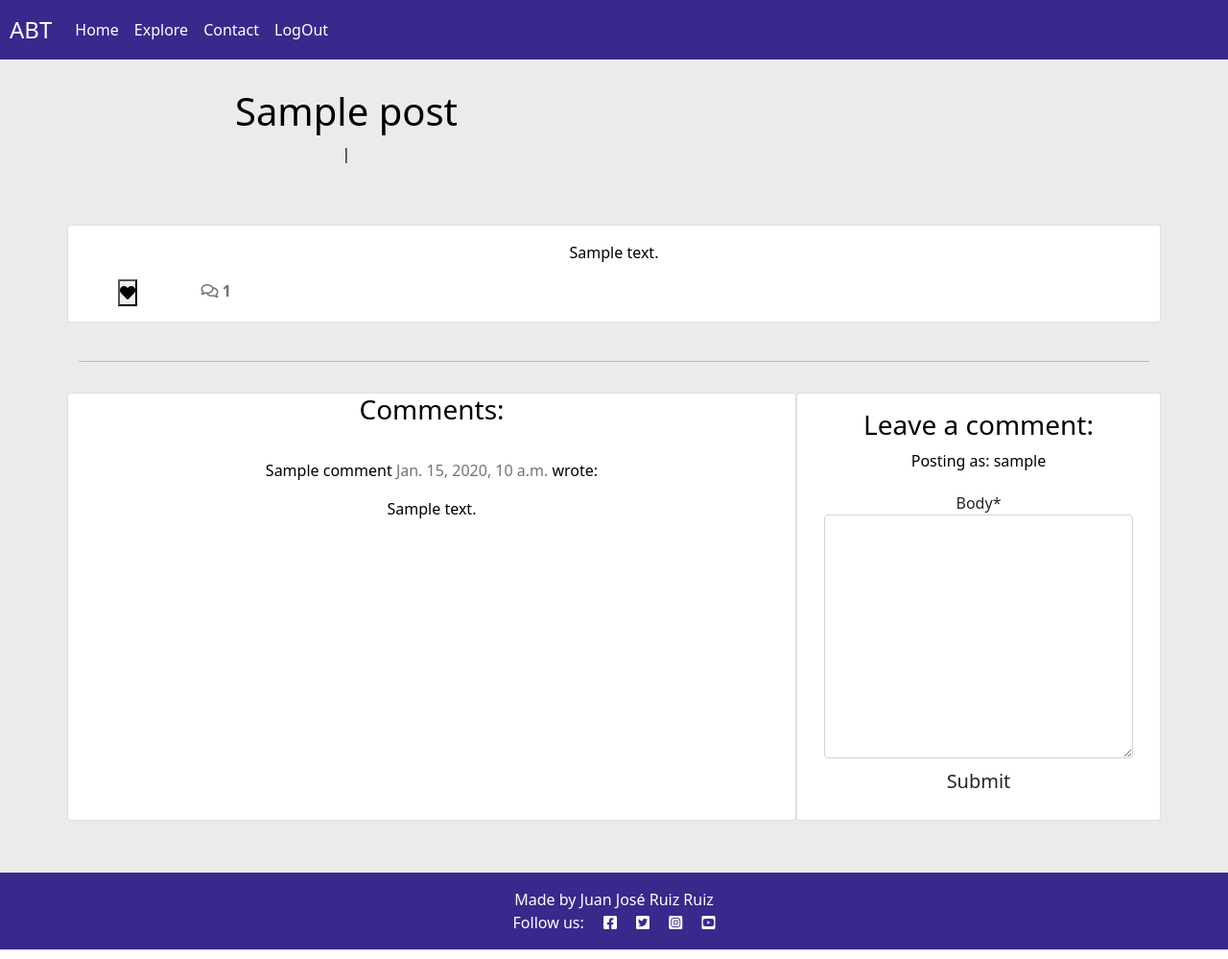
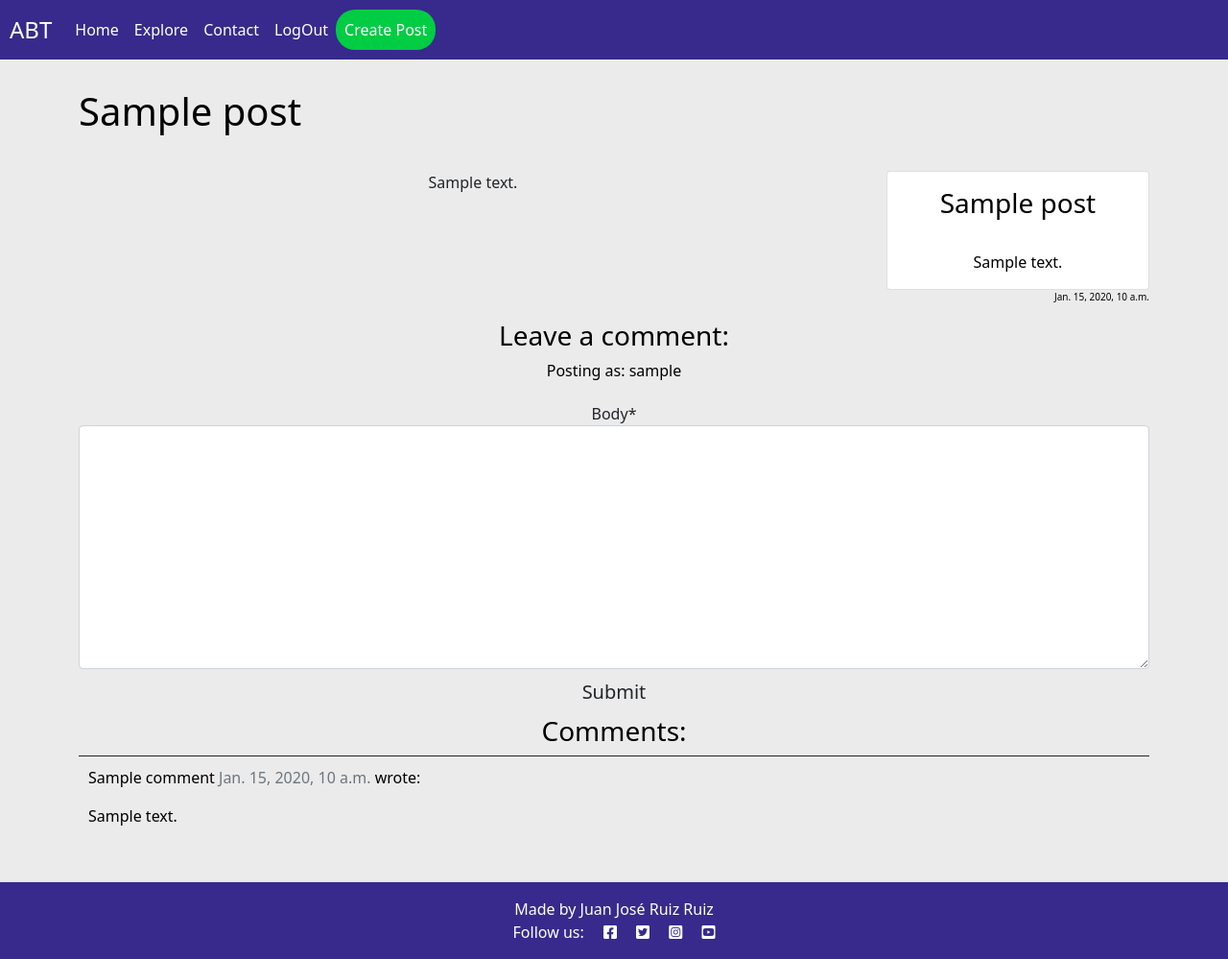
Before and after one commit to Deneb331/4P-WikiABT-JuanJoseRuizRuiz, a Django app: a page that uses templates/base.html in a window 1280 px wide. Shown: the whole page at 96% size. Run offline with Django 3.2, Linux system fonts and the light colour scheme; a user stored in the database is signed in; tables that the repository leaves empty hold one stand-in row (values such as "Sample post"); some libraries are stand-ins or nearby versions.

Commit message:
Add styling to detail page and test changes in contact form

```diff
--- a/static/css/style.css
+++ b/static/css/style.css
@@ -3,9 +3,14 @@
     padding: 0;
 }
 
+/* Adjust height only for html and body to fix footer positioning */
+html,
+body {
+    height: 100%;
+}
+
 body {
     width: 100%;
-    height: auto;
     background-color: rgb(235, 235, 235);
 }
 
@@ -26,8 +31,25 @@
 }
 
 .container {
+    width: 95%;
     text-align: center;
     margin: 30px auto;
+}
+
+
+/* Footer positioning fix */
+.wrapper {
+    display: flex;
+    flex-direction: column;
+    min-height: 100%;
+}
+
+.content {
+    flex: 1;
+}
+
+.footer {
+    flex-shrink: 0;
 }
 
 /* Navigation Bar */
@@ -54,6 +76,12 @@
 
 .active {
     color: white;
+}
+
+.btn-post {
+    background-color: #00cc44;
+    border-radius: 20px;
+    text-align: right;
 }
 
 /* Categories */
@@ -99,6 +127,56 @@
 
 .post-list li a:hover {
     color: #697bff;
+}
+
+/* Post detail */
+
+.post-title {
+    text-align: left;
+}
+
+.post-content {
+    display: flex;
+    flex-direction: row;
+    margin-top: 30px;
+}
+
+.post-content .info-box {
+    flex-basis: 25%;
+    margin-left: 20px;
+}
+
+.post-content .post-text {
+    flex-basis: 75%;
+}
+
+.post-content .post-text p:first-child {
+    margin-top: 0;
+}
+
+.info-box .card-body {
+    height: auto;
+}
+
+.post-subtitle {
+    font-size: 10px;
+    text-align: right;
+    margin-right: 10px;
+}
+
+/* Comment styling inside the post */
+
+.comment-form {
+    height: 100px;
+}
+
+.comment-btn {
+    margin-top: 20px;
+}
+
+.comments {
+    border-top: 1px solid;
+    text-align: left;
 }
 
 /* Form styling */
@@ -155,5 +233,7 @@
 /* Footer */
 
 footer {
+    width: 100%;
+    height: auto;
     background-color: #372A8C;
 }
--- a/templates/base.html
+++ b/templates/base.html
@@ -22,6 +22,7 @@
 </head>
 
 <body>
+    <div class="wrapper">
         <nav class="navbar navbar-expand-lg">
             <a class="navbar-brand" href="{% url 'wiki:index' %}">ABT</a>
             <button class="navbar-toggler" type="button" data-toggle="collapse" data-target="#navbarNavDropdown"
@@ -52,14 +53,21 @@
                     </li>
                     {% endif %}
                 </ul>
+                {% if user.is_authenticated %}
+                <ul class="navbar-nav ml-auto">
+                    <li class="nav-item">
+                        <a class="nav-link btn btn-post" href="{% url 'wiki:create_post' %}">Create Post</a>
+                    </li>
+                </ul>
+                {% endif %}
             </div>
         </nav>
-    <main>
+        <main class="content">
             {% block content %}
             <!--Content goes here-->
             {% endblock content %}
         </main>
-    <footer class="footer mt-auto py-3 dark-bg border-bottom">
+        <footer class="footer mt-auto py-3 dark-bg border-top">
             <p class="m-0 text-center text-white">Made by Juan José Ruiz Ruiz</p>
             <p class="m-0 text-center text-white">Follow us:
                 <a href="#" class="social-media-icon"><i class="fab fa-facebook-square ms-3"></i></a>
@@ -67,6 +75,6 @@
                 <a href="#" class="social-media-icon"><i class="fab fa-instagram-square ms-3"></i></a>
                 <a href="#" class="social-media-icon"><i class="fab fa-youtube-square ms-3"></i></p></a>
         </footer>
+    </div>
 </body>
-
 </html>
--- a/templates/post_detail.html
+++ b/templates/post_detail.html
@@ -1,81 +1,47 @@
 {% extends 'base.html' %} {% block content %}
 {% load crispy_forms_tags %}
 
-<div class="masthead">
-    <div class="container">
-        <div class="row g-0">
-            <div class="col-md-6 masthead-text">
-                <!-- Post title goes in these h1 tags -->
-                <h1 class="post-title">{{ post.title }}</h1>
-                <!-- Post author goes before the | the post's created date goes after -->
-                <p class="post-subtitle">{{ post.author }} | {{ post.created_on }}</p>
-            </div>
-            <div class="d-none d-md-block col-md-6 masthead-image">
-                <!-- The featured image URL goes in the src attribute -->
-                {% if "placeholder" in post.featured_image.url %}
-                <img src="https://codeinstitute.s3.amazonaws.com/fullstack/blog/default.jpg" width="100%">
-                {% else %}
-                <img src=" {{ post.featured_image.url }}" width="100%">
-                {% endif %}
-            </div>
-        </div>
-    </div>
-</div>
-
 <div class="container">
     <div class="row">
-        <div class="col card mb-4  mt-3 left  top">
-            <div class="card-body">
-                <!-- The post content goes inside the card-text. -->
-                <!-- Use the | safe filter inside the template tags -->
-                <p class="card-text ">
-                    {{ post.content | safe }}
-                </p>
-                <div class="row">
-
-                    <div class="col-1">
-                        <strong>
-                            {% if user.is_authenticated %}
-                            <form class="d-inline" action="{% url 'wiki:post_like' post.slug %}" method="POST">
-                                {% csrf_token %}
-                                {% if liked %}
-                                <button type="submit" name="blogpost_id" value="{{post.slug}}" class="btn-like"><i
-                                        class="fas fa-heart"></i></button>
-                                {% else %}
-                                <button type="submit" name="blogpost_id" value="{{post.slug}}" class="btn-like"><i
-                                        class="far fa-heart"></i></button>
-                                {% endif %}
-                            </form>
-                            {% else %}
-                            <span class="text-secondary"><i class="far fa-heart"></i></span>
-                            {% endif %}
-                            <!-- The number of likes goes before the closing strong tag -->
-                            <span class="text-secondary">{{ post.number_of_likes }} </span>
-                        </strong>
-                    </div>
-                    <div class="col-1">
-                        {% with comments.count as total_comments %}
-                        <strong class="text-secondary"><i class="far fa-comments"></i>
-                            <!-- Our total_comments variable goes before the closing strong tag -->
-                            {{ total_comments }}</strong>
-                        {% endwith %}
-                    </div>
+        <h1 class="post-title">{{ post.title }}</h1>
+        <div class="post-content">
+            <div class="post-text">
+                {{ post.content | safe }}
+            </div>
+            <div class="card info-box">
+                <div class="card-body">
+                    <h3 class="card-title">{{post.title}}</h3>
+                    <img src="{{ post.featured_image.url }}" alt="{{ post.excerpt }}" class="card-img-top">
+                    <p class="card-text">{{post.infobox_content}}</p>
                 </div>
             </div>
         </div>
+        <p class="post-subtitle">{{ post.updated_on }}</p>
     </div>
     <div class="row">
-        <div class="col">
-            <hr>
-        </div>
-    </div>
-    <div class="row">
-        <div class="col-md-8 card mb-4  mt-3 ">
+        <div class="col-12 comment-section">
+            <h3>Leave a comment:</h3>
+            {% if commented %}
+            <div class="alert alert-success" role="alert">
+                Your comment is awaiting approval
+            </div>
+            {% else %}
+            {% if user.is_authenticated %}
+
+            <p>Posting as: {{ user.username }}</p>
+            <form method="post" style="margin-top: 1.3em;">
+                {{ comment_form | crispy }}
+                {% csrf_token %}
+                <button type="submit" class="btn btn-signup btn-lg">Submit</button>
+            </form>
+            {% endif %}
+            {% endif %}
+
             <h3>Comments:</h3>
-            <div class="card-body">
-                <!-- We want a for loop inside the empty control tags to iterate through each comment in comments -->
+
+            <div class="comments">
                 {% for comment in comments %}
-                <div class="comments" style="padding: 10px;">
+                <div class="comment" style="padding: 10px;">
                     <p class="font-weight-bold">
                         <!-- The commenter's name goes here. Check the model if you're not sure what that is -->
                         {{ comment.name }}
@@ -91,28 +57,6 @@
                 {% endfor %}
             </div>
         </div>
-        <div class="col-md-4 card mb-4  mt-3 ">
-            <div class="card-body">
-                <!-- For later -->
-                {% if commented %}
-                <div class="alert alert-success" role="alert">
-                    Your comment is awaiting approval
-                </div>
-                {% else %}
-                {% if user.is_authenticated %}
-
-                <h3>Leave a comment:</h3>
-                <p>Posting as: {{ user.username }}</p>
-                <form method="post" style="margin-top: 1.3em;">
-                    {{ comment_form | crispy }}
-                    {% csrf_token %}
-                    <button type="submit" class="btn btn-signup btn-lg">Submit</button>
-                </form>
-                {% endif %}
-                {% endif %}
-            </div>
-        </div>
     </div>
 </div>
-
 {% endblock content %}
--- a/wiki/forms.py
+++ b/wiki/forms.py
@@ -1,5 +1,5 @@
 from django import forms
-from .models import Comment
+from .models import Comment, Post
 
 
 class ContactForm(forms.Form):
@@ -13,3 +13,9 @@
     class Meta:
         model = Comment
         fields = ('body',)
+
+
+class PostForm(forms.ModelForm):
+    class Meta:
+        model = Post
+        fields = ('title', 'slug', 'category', 'featured_image', 'image_alt', 'content', 'infobox_content', 'status')
--- a/wiki/models.py
+++ b/wiki/models.py
@@ -24,8 +24,9 @@
     slug = models.SlugField(max_length=200, unique=True, null=False)
     category = models.ForeignKey(Category, on_delete=models.CASCADE, null=False)
     featured_image = CloudinaryField('image', default='placeholder')
-    excerpt = models.TextField(blank=True)
+    image_alt = models.CharField(max_length=100, default="")
     content = models.TextField(default="")
+    infobox_content = models.TextField(default="")
     updated_on = models.DateTimeField(auto_now_add=True)
     status = models.IntegerField(choices=STATUS, default=0)
     likes = models.ManyToManyField(User, related_name="post_like", blank=True)
--- a/wiki/urls.py
+++ b/wiki/urls.py
@@ -5,8 +5,10 @@
 urlpatterns = [
     path('', views.index, name='index'),
     path('contact/', views.contact, name='contact'),
+    path('create-post/', views.create_post, name='create_post'),
     path('categories/', views.CategoryList.as_view(), name='category_page'),
     path('<slug:category_slug>/', views.post_list_view, name='post_page'),
     path('<slug:category_slug>/<slug:post_slug>/', views.PostDetail.as_view(), name='post_detail'),
-    path('like/<slug:slug>', views.PostLike.as_view(), name='post_like'),
+    path('like/<slug:slug>', views.PostDetailLike.as_view(), name='post_detail_like'),
+    path('like/<slug:slug>', views.PostListLike.as_view(), name='post_list_like'),
 ]
--- a/wiki/views.py
+++ b/wiki/views.py
@@ -3,7 +3,7 @@
 from django.http import HttpResponseRedirect
 
 from django.core.mail import send_mail
-from .forms import ContactForm, CommentForm
+from .forms import ContactForm, CommentForm, PostForm
 
 from .models import Category, Post
 
@@ -17,6 +17,19 @@
         'category_list': category_list
     }
     return render(request, 'index.html', context)
+
+
+def create_post(request):
+    if request.method == 'POST':
+        form = PostForm(request.POST, request.FILES)
+        if form.is_valid():
+            post = form.save(commit=False)
+            post.save()
+            form.save_m2m()
+            return HttpResponseRedirect('/')
+    else:
+        form = PostForm()
+    return render(request, 'create_post.html', {'form': form})
 
 
 class CategoryList(generic.ListView):
@@ -111,7 +124,7 @@
         )
 
 
-class PostLike(View):
+class PostDetailLike(View):
     def post(self, request, slug):
         post = get_object_or_404(Post, slug=slug)
 
@@ -121,6 +134,18 @@
             post.likes.add(request.user)
 
         return HttpResponseRedirect(reverse('wiki:post_detail', args=[post.category.slug, slug]))
+
+
+class PostListLike(View):
+    def post(self, request, slug):
+        post = get_object_or_404(Post, slug=slug)
+
+        if post.likes.filter(id=request.user.id).exists():
+            post.likes.remove(request.user)
+        else:
+            post.likes.add(request.user)
+
+        return HttpResponseRedirect(reverse('wiki:post_list'))
 
 
 def contact(request):
@@ -133,7 +158,7 @@
             subject = form.cleaned_data['subject']
             message = form.cleaned_data['message']
             email = form.cleaned_data['email']
-            send_mail(subject, message, email, ['juanjo1.seriousmail@gmail.com'])
+            send_mail(subject, message, ['djangorr.1998@gmail.com'], [email])
             return HttpResponseRedirect('/')
     else:
         form = ContactForm()
```
Also changed, not shown: WikiABT/settings.py (+7 -0 lines), templates/create_post.html (added, +14 -0 lines), templates/post_list.html (+18 -0 lines), wiki/migrations/0004_auto_20230322_1937.py (added). Lines whose indentation alone changed are shown as unchanged.
